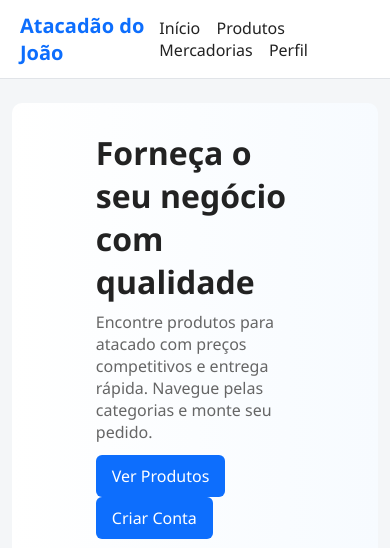
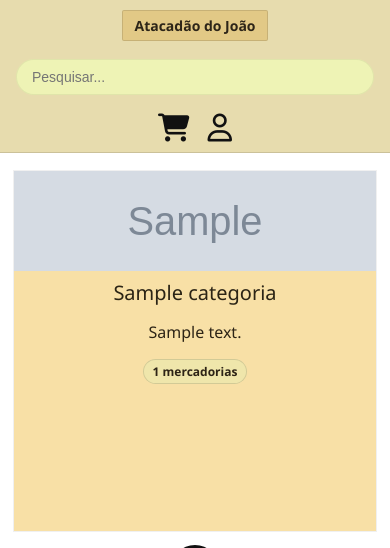
Before and after one commit to JoaoOtavio13/Vendas, a Django app: page / in a window 390 px wide. Shown: the top 548 px of the page. Run offline with Django 5.2, Linux system fonts and the light colour scheme; tables that the repository leaves empty hold one stand-in row (values such as "Sample post"); grey boxes marked "Sample" are stand-in pictures.

Commit message:
feat: add image fields to core crm models

```diff
--- a/Vendas/models.py
+++ b/Vendas/models.py
@@ -12,6 +12,7 @@ class Usuario(AbstractUser):
     endereco = models.TextField(blank=True, null=True)
     cidade = models.CharField(max_length=100, blank=True, null=True)
     email = models.EmailField(blank=True, null=True)
+    imagem = models.ImageField(upload_to='usuarios/', blank=True, null=True)
 
     def __str__(self):
         # Ensure __str__ always returns a string (fallback to username)
@@ -23,6 +24,7 @@ User = Usuario
 class Categoria(models.Model):
     nome = models.CharField(max_length=100)
     descricao = models.TextField()
+    imagem = models.ImageField(upload_to='categorias/', blank=True, null=True)
 
     def __str__(self):
         return self.nome
@@ -31,6 +33,7 @@ class Mercadoria(models.Model):
     nome = models.CharField(max_length=100)
     categoria_id = models.ForeignKey(Categoria, on_delete=models.CASCADE)
     descricao = models.TextField()
+    imagem = models.ImageField(upload_to='mercadorias/', blank=True, null=True)
 
     def __str__(self):
         return self.nome
@@ -39,6 +42,7 @@ class Produto(models.Model):
     nome = models.CharField(max_length=100)
     mercadoria_id = models.ForeignKey(Mercadoria, on_delete=models.CASCADE)
     preco = models.DecimalField(max_digits=10, decimal_places=2)
+    imagem = models.ImageField(upload_to='produtos/', blank=True, null=True)
 
     def __str__(self):
         return self.nome
--- a/Vendas/static/Vendas/css/style.css
+++ b/Vendas/static/Vendas/css/style.css
@@ -1,38 +1,62 @@
 :root{
-    --bg:#f4f6f8;
-    --primary:#0d6efd;
-    --text:#222;
-    --muted:#666;
+    --bg:#ffffff;
+    --header:#e7dcae;
+    --card:#f8e0a6;
+    --accent:#f4f0cc;
+    --text:#2b2415;
+    --muted:#4b4333;
+    --line:#d7c78e;
 }
-body{font-family:Segoe UI, Arial, sans-serif;background:var(--bg);color:var(--text);margin:0;padding:0}
-.header{background:#fff;border-bottom:1px solid #e1e4e8;padding:12px 20px;display:flex;justify-content:space-between;align-items:center}
-.header .brand{font-weight:700;color:var(--primary);font-size:1.25rem}
-.header nav a{margin-left:12px;color:var(--text);text-decoration:none}
-.container{max-width:1100px;margin:24px auto;padding:0 16px}
+body{font-family:Segoe UI, Arial, sans-serif;background:var(--bg);color:var(--text);margin:0;padding:0;min-height:100vh}
+.topbar{background:var(--header);display:grid;grid-template-columns:auto 1fr auto;align-items:center;gap:18px;padding:10px 16px;border-bottom:1px solid rgba(0,0,0,.12)}
+.brand-chip{background:#e2c986;color:#2d2518;font-weight:700;padding:6px 12px;border-radius:2px;font-size:14px;box-shadow:inset 0 0 0 1px rgba(0,0,0,.12)}
+.search-wrap{display:flex;justify-content:flex-start}
+.search-input{width:min(100%, 290px);border:0;background:#eef3b5;border-radius:18px;padding:10px 16px;font-size:14px;outline:none;box-shadow:inset 0 0 0 1px rgba(0,0,0,.06)}
+.topbar-icons{display:flex;align-items:center;gap:18px;font-size:34px;line-height:1}
+.topbar-icons a{color:#111;text-decoration:none}
+.page-shell{width:100%;min-height:calc(100vh - 104px - 40px);display:flex;justify-content:center;align-items:flex-start;padding:0 0 0}
 .card{background:#fff;border:1px solid #e6e9ee;padding:16px;border-radius:8px;margin-bottom:16px;box-shadow:0 6px 18px rgba(15,23,42,0.03)}
-.footer{background:#fff;border-top:1px solid #e1e4e8;padding:12px 20px;text-align:center;color:var(--muted);font-size:0.9rem;margin-top:40px}
+.footer-bar{height:40px;background:#dccd8d;border-top:1px solid rgba(0,0,0,.18);display:grid;grid-template-columns:auto 1fr;align-items:center;padding:0 10px;gap:10px;position:sticky;bottom:0}
+.footer-social{display:flex;align-items:center;gap:14px;font-size:24px}
+.footer-social a{color:#111;text-decoration:none;display:inline-flex}
+.footer-copy{text-align:center;font-size:16px;color:#1f1a10;padding-right:16px}
+
+.showcase{position:relative;width:min(100%, 706px);padding:40px 28px 24px 28px;min-height:calc(100vh - 144px);box-sizing:border-box}
+.cards-row{display:grid;grid-template-columns:repeat(3, 1fr);gap:38px;align-items:start}
+.showcard{background:var(--card);box-shadow:0 0 0 1px rgba(0,0,0,.06);overflow:hidden;min-height:360px;display:flex;flex-direction:column}
+.showcard img{width:100%;height:100px;object-fit:cover;display:block}
+.showcard-body{padding:10px 8px 14px 8px;display:flex;flex-direction:column;align-items:center;text-align:center;gap:18px}
+.showcard-body h2{font-size:20px;font-weight:400;margin:0;line-height:1.2}
+.showcard-body p{font-size:16px;line-height:1.15;margin:0;color:#2d2416;max-width:92%}
+.card-badge{display:inline-flex;align-items:center;justify-content:center;padding:4px 10px;border-radius:999px;background:#efe6ab;color:#2d2416;font-size:12px;font-weight:700;box-shadow:inset 0 0 0 1px rgba(0,0,0,.12)}
+.side-next{position:absolute;right:-6px;top:50%;transform:translateY(-50%);width:42px;height:42px;border-radius:50%;border:3px solid #111;background:#f5f0a6;display:flex;align-items:center;justify-content:center;color:#111;text-decoration:none;box-shadow:0 0 0 2px #f6e49a inset}
+.side-next i{font-size:24px}
+.slider-dots{display:flex;justify-content:center;gap:10px;margin-top:16px}
+.dot{width:10px;height:10px;border-radius:50%;background:#111;opacity:.45}
+.dot.active{opacity:1}
+.dashboard-strip{display:grid;grid-template-columns:repeat(3,1fr);gap:14px;margin-top:18px;padding:8px 0}
+.dashboard-item{background:rgba(255,255,255,.55);border:1px solid rgba(0,0,0,.08);border-radius:10px;padding:12px 10px;display:flex;flex-direction:column;align-items:center;gap:6px;text-align:center}
+.dashboard-item strong{font-size:18px}
+.dashboard-item span{font-size:13px;color:#2d2416}
+
 .page-title{font-size:1.75rem;margin-bottom:12px}
 .grid{display:grid;grid-template-columns:repeat(auto-fit,minmax(240px,1fr));gap:18px}
 .product{padding:12px;border:1px solid #eee;border-radius:8px;background:#fff}
 .product h3{margin:0 0 8px 0}
-.btn{display:inline-block;padding:8px 12px;background:var(--primary);color:#fff;border-radius:6px;text-decoration:none}
+.btn{display:inline-block;padding:8px 12px;background:#0d6efd;color:#fff;border-radius:6px;text-decoration:none}
 .meta{color:var(--muted);font-size:0.9rem}
-
-/* Hero */
-.hero{display:flex;align-items:center;justify-content:space-between;background:linear-gradient(90deg,#ffffff 0%, #f7fbff 100%);padding:28px;border-radius:10px;margin-bottom:20px}
-.hero .lead{max-width:64%}
-.hero h1{margin:0 0 8px 0;font-size:2rem}
-.hero p{margin:0;color:var(--muted)}
-.hero .hero-cta{margin-top:12px}
-.hero .hero-cta .btn{padding:10px 16px}
-.hero .hero-image{width:32%;text-align:right}
-.hero .hero-image img{max-width:100%;border-radius:8px}
-
-/* Product card image */
-.product img{width:100%;height:140px;object-fit:cover;border-radius:6px;margin-bottom:8px}
-.product .meta{margin-top:6px}
-
-/* Small helpers */
 .muted{color:var(--muted)}
 
-@media(max-width:800px){.hero{flex-direction:column}.hero .hero-image{width:100%;text-align:center;margin-top:12px}.container{padding:0 12px}}
+@media(max-width:720px){
+    .topbar{grid-template-columns:1fr;justify-items:center}
+    .search-wrap{width:100%;justify-content:center}
+    .search-input{width:100%;max-width:360px}
+    .topbar-icons{font-size:28px}
+    .page-shell{min-height:auto}
+    .showcase{width:100%;padding:18px 14px 24px}
+    .cards-row{grid-template-columns:1fr;gap:16px}
+    .side-next{position:static;transform:none;margin:14px auto 0}
+    .dashboard-strip{grid-template-columns:1fr}
+    .footer-bar{grid-template-columns:1fr;justify-items:center;height:auto;padding:8px 10px}
+    .footer-copy{padding-right:0;font-size:14px}
+}
--- a/Vendas/templates/html/base.html
+++ b/Vendas/templates/html/base.html
@@ -9,20 +9,26 @@
     <link rel="stylesheet" href="https://cdnjs.cloudflare.com/ajax/libs/font-awesome/6.5.1/css/all.min.css">
 </head>
 <body>
-    <header class="header">
-        <div class="brand">Atacadão do João</div>
-        <nav>
-            <a href="/">Início</a>
-            <a href="/produtos/">Produtos</a>
-            <a href="/mercadorias/">Mercadorias</a>
-            <a href="/perfil/">Perfil</a>
-        </nav>
+    <header class="topbar">
+        <div class="brand-chip">Atacadão do João</div>
+        <div class="search-wrap">
+            <input type="text" class="search-input" placeholder="Pesquisar...">
+        </div>
+        <div class="topbar-icons" aria-label="Atalhos">
+            <a href="/produtos/" title="Carrinho"><i class="fa-solid fa-cart-shopping"></i></a>
+            <a href="/perfil/" title="Perfil"><i class="fa-regular fa-user"></i></a>
+        </div>
     </header>
-    <main class="container">
+    <main class="page-shell">
         {% block content %}{% endblock %}
     </main>
-    <footer class="footer">
-        &copy; {% now "Y" %} - Vendas App — Todos os direitos reservados
+    <footer class="footer-bar">
+        <div class="footer-social">
+            <a href="#" aria-label="Instagram"><i class="fa-brands fa-instagram"></i></a>
+            <a href="#" aria-label="WhatsApp"><i class="fa-brands fa-whatsapp"></i></a>
+            <a href="#" aria-label="LinkedIn"><i class="fa-brands fa-linkedin"></i></a>
+        </div>
+        <div class="footer-copy">&copy; {% now "Y" %} Atacadão do João - Todos os direitos reservados.</div>
     </footer>
 </body>
 </html>
--- a/Vendas/templates/html/cadastro.html
+++ b/Vendas/templates/html/cadastro.html
@@ -5,7 +5,7 @@
 {% block content %}
     <div class="page-title">Cadastro de usuário</div>
     <div class="card">
-        <form method="post" action="{% url 'cadastro' %}">
+        <form method="post" action="{% url 'cadastro' %}" enctype="multipart/form-data">
             {% csrf_token %}
             {{ form.as_p }}
             <button class="btn" type="submit">Cadastrar</button>
--- a/Vendas/templates/html/criar_categoria.html
+++ b/Vendas/templates/html/criar_categoria.html
@@ -6,7 +6,7 @@
 </head>
 <body>
     <h1>Criar Categoria</h1>
-    <form method="post">{% csrf_token %}
+    <form method="post" enctype="multipart/form-data">{% csrf_token %}
         {{ form.as_p }}
         <button type="submit">Criar</button>
     </form>
--- a/Vendas/templates/html/criar_mercadoria.html
+++ b/Vendas/templates/html/criar_mercadoria.html
@@ -6,7 +6,7 @@
 </head>
 <body>
     <h1>Criar Mercadoria</h1>
-    <form method="post">{% csrf_token %}
+    <form method="post" enctype="multipart/form-data">{% csrf_token %}
         {{ form.as_p }}
         <button type="submit">Criar</button>
     </form>
--- a/Vendas/templates/html/criar_produto.html
+++ b/Vendas/templates/html/criar_produto.html
@@ -6,7 +6,7 @@
 </head>
 <body>
     <h1>Criar Produto</h1>
-    <form method="post">{% csrf_token %}
+    <form method="post" enctype="multipart/form-data">{% csrf_token %}
         {{ form.as_p }}
         <button type="submit">Criar</button>
     </form>
--- a/Vendas/templates/html/criar_venda.html
+++ b/Vendas/templates/html/criar_venda.html
@@ -5,7 +5,7 @@
 {% block content %}
     <div class="page-title">Criar Venda</div>
     <div class="card">
-        <form method="post">
+        <form method="post" enctype="multipart/form-data">
             {% csrf_token %}
             {{ form.as_p }}
             <button class="btn" type="submit">Salvar venda</button>
--- a/Vendas/templates/html/editar_categoria.html
+++ b/Vendas/templates/html/editar_categoria.html
@@ -6,7 +6,7 @@
 </head>
 <body>
     <h1>Editar Categoria</h1>
-    <form method="post">{% csrf_token %}
+    <form method="post" enctype="multipart/form-data">{% csrf_token %}
         {{ form.as_p }}
         <button type="submit">Salvar</button>
     </form>
--- a/Vendas/templates/html/editar_mercadoria.html
+++ b/Vendas/templates/html/editar_mercadoria.html
@@ -6,7 +6,7 @@
 </head>
 <body>
     <h1>Editar Mercadoria</h1>
-    <form method="post">{% csrf_token %}
+    <form method="post" enctype="multipart/form-data">{% csrf_token %}
         {{ form.as_p }}
         <button type="submit">Salvar</button>
     </form>
--- a/Vendas/templates/html/editar_produto.html
+++ b/Vendas/templates/html/editar_produto.html
@@ -6,7 +6,7 @@
 </head>
 <body>
     <h1>Editar Produto</h1>
-    <form method="post">{% csrf_token %}
+    <form method="post" enctype="multipart/form-data">{% csrf_token %}
         {{ form.as_p }}
         <button type="submit">Salvar</button>
     </form>
--- a/Vendas/templates/html/editar_usuario.html
+++ b/Vendas/templates/html/editar_usuario.html
@@ -6,7 +6,7 @@
 </head>
 <body>
     <h1>Editar Usuário</h1>
-    <form method="post">{% csrf_token %}
+    <form method="post" enctype="multipart/form-data">{% csrf_token %}
         {{ form.as_p }}
         <button type="submit">Salvar</button>
     </form>
--- a/Vendas/templates/html/editar_venda.html
+++ b/Vendas/templates/html/editar_venda.html
@@ -6,7 +6,7 @@
     <div class="page-title">Adicionar item na Venda #{{ venda.id }}</div>
     <div class="card">
         <p class="meta">Cliente: {{ venda.usuario_id.nome|default:venda.usuario_id.username }}</p>
-        <form method="post">
+        <form method="post" enctype="multipart/form-data">
             {% csrf_token %}
             {{ form.as_p }}
             <button class="btn" type="submit">Adicionar item</button>
--- a/Vendas/templates/html/index.html
+++ b/Vendas/templates/html/index.html
@@ -3,40 +3,55 @@
 {% block title %}Início - Atacadão do João{% endblock %}
 
 {% block content %}
-    <section class="hero">
-        <div class="lead">
-            <h1>Forneça o seu negócio com qualidade</h1>
-            <p class="muted">Encontre produtos para atacado com preços competitivos e entrega rápida. Navegue pelas categorias e monte seu pedido.</p>
-            <div class="hero-cta">
-                <a class="btn" href="/produtos/">Ver Produtos</a>
-                <a class="btn" href="/cadastro/">Criar Conta</a>
+    <section class="showcase">
+        <div class="cards-row">
+            {% for categoria in categorias %}
+            <article class="showcard">
+                {% if categoria.imagem %}
+                    <img src="{{ categoria.imagem.url }}" alt="{{ categoria.nome }}">
+                {% else %}
+                    <img src="https://picsum.photos/300/200?sig={{ categoria.id }}" alt="{{ categoria.nome }}">
+                {% endif %}
+                <div class="showcard-body">
+                    <h2>{{ categoria.nome }}</h2>
+                    <p>{{ categoria.descricao }}</p>
+                    <span class="card-badge">{{ categoria.total_mercadorias }} mercadorias</span>
                 </div>
+            </article>
+            {% empty %}
+            <article class="showcard">
+                <div class="showcard-body">
+                    <h2>Nenhuma categoria cadastrada</h2>
+                    <p>Cadastre categorias no sistema para que elas apareçam aqui.</p>
                 </div>
-        <div class="hero-image">
-            <img src="https://picsum.photos/520/320?store" alt="Loja">
+            </article>
+            {% endfor %}
         </div>
-    </section>
 
-    <div class="page-title">Categorias em destaque</div>
+        <a class="side-next" href="/produtos/" aria-label="Próximo">
+            <i class="fa-solid fa-chevron-right"></i>
+        </a>
 
-    <section class="grid">
-        <div class="product card">
-            <img src="https://picsum.photos/400/240?food" alt="Alimentos">
-            <h3>Alimentos</h3>
-            <p class="muted">Produtos alimentícios para revenda.</p>
-            <a class="btn" href="/produtos/">Ver</a>
+        <div class="slider-dots" aria-hidden="true">
+            <span class="dot active"></span>
+            <span class="dot"></span>
+            <span class="dot"></span>
+            <span class="dot"></span>
         </div>
-        <div class="product card">
-            <img src="https://picsum.photos/400/240?electronics" alt="Tecnologia">
-            <h3>Tecnologia</h3>
-            <p class="muted">Eletrônicos e acessórios.</p>
-            <a class="btn" href="/produtos/">Ver</a>
+
+        <div class="dashboard-strip">
+            <div class="dashboard-item">
+                <strong>{{ total_mercadorias }}</strong>
+                <span>Mercadorias cadastradas</span>
             </div>
-        <div class="product card">
-            <img src="https://picsum.photos/400/240?furniture" alt="Móveis">
-            <h3>Móveis</h3>
-            <p class="muted">Móveis e decoração.</p>
-            <a class="btn" href="/produtos/">Ver</a>
+            <div class="dashboard-item">
+                <strong>{{ total_produtos }}</strong>
+                <span>Produtos cadastrados</span>
+            </div>
+            <div class="dashboard-item">
+                <strong>R$ {{ resumo_financeiro.faturamento_total }}</strong>
+                <span>Faturamento total</span>
+            </div>
         </div>
     </section>
 {% endblock %}
--- a/Vendas/templates/html/mercadorias.html
+++ b/Vendas/templates/html/mercadorias.html
@@ -6,8 +6,12 @@
     <div class="page-title">Mercadorias</div>
     <div class="grid">
         {% for m in mercadorias %}
-            <div class="card">
+            <div class="card media-card">
+                {% if m.imagem %}
+                    <img class="media-thumb" src="{{ m.imagem.url }}" alt="{{ m.nome }}">
+                {% endif %}
                 <h3>{{ m.nome }}</h3>
+                <div class="meta">Categoria: {{ m.categoria_id.nome }}</div>
                 <div class="meta">{{ m.descricao }}</div>
             </div>
         {% empty %}
--- a/Vendas/templates/html/perfil.html
+++ b/Vendas/templates/html/perfil.html
@@ -5,6 +5,9 @@
 {% block content %}
     <div class="page-title">Perfil de {{ usuario.nome }}</div>
     <div class="card">
+        {% if usuario.imagem %}
+            <img class="profile-photo" src="{{ usuario.imagem.url }}" alt="{{ usuario.nome|default:usuario.username }}">
+        {% endif %}
         <p><strong>Username:</strong> {{ usuario.username }}</p>
         <p class="meta">Email: {{ usuario.email }}</p>
     </div>
--- a/Vendas/templates/html/produtos.html
+++ b/Vendas/templates/html/produtos.html
@@ -8,7 +8,10 @@
 
     <div class="grid">
         {% for produto in produtos %}
-            <div class="product">
+            <div class="product media-card">
+                {% if produto.imagem %}
+                    <img class="media-thumb" src="{{ produto.imagem.url }}" alt="{{ produto.nome }}">
+                {% endif %}
                 <h3>{{ produto.nome }}</h3>
                 <div class="meta">R$ {{ produto.preco }}</div>
                 <div class="meta">Mercadoria: {{ produto.mercadoria_id.nome }}</div>
--- a/Vendas/views.py
+++ b/Vendas/views.py
@@ -5,6 +5,7 @@ from django.contrib.auth import authenticate, login as login_django, logout
 from django.contrib.auth.decorators import login_required
 from django.contrib import messages
 from django.core.paginator import Paginator
+from django.db.models import Count
 from django.views.generic import ListView, DetailView
 from django.contrib.auth.mixins import LoginRequiredMixin
 from django.views.decorators.csrf import csrf_exempt
@@ -15,12 +16,16 @@ from django.db import transaction
 
 #Listagem de categorias
 def index(request):
-    categorias = Categoria.objects.all()
+    categorias = Categoria.objects.all().annotate(total_mercadorias=Count('mercadoria'))
     paginator = Paginator(categorias, 3)
     page_number = request.GET.get('page')
     categorias = paginator.get_page(page_number)
+    resumo_financeiro = ResumoFinanceiro.get_solo()
     context={
-        'categorias': categorias
+        'categorias': categorias,
+        'resumo_financeiro': resumo_financeiro,
+        'total_produtos': Produto.objects.count(),
+        'total_mercadorias': Mercadoria.objects.count(),
     }
     return render(request, 'html/index.html', context)
 
@@ -104,7 +109,7 @@ def editar_venda(request, pk):
 #crud de usuarios
 def cadastro_usuario(request):
     if request.method == 'POST':
-        form = UsuarioForm(request.POST)
+        form = UsuarioForm(request.POST, request.FILES)
         if form.is_valid():
             form.save()
             messages.success(request, 'Cadastro realizado com sucesso!')
@@ -180,7 +185,7 @@ def logout_view(request):
 def editar_usuario(request,id):
     usuario = Usuario.objects.get(id=request.user.id)
     if request.method == 'POST':
-        form = UsuarioEditForm(request.POST, instance=usuario)
+        form = UsuarioEditForm(request.POST, request.FILES, instance=usuario)
         if form.is_valid():
             form.save()
             messages.success(request, 'Perfil editado com sucesso!')
@@ -205,7 +210,7 @@ def criar_categoria(request):
         messages.error(request, 'Acesso negado. Apenas administradores podem criar categorias.')
         return redirect('index')
     if request.method == 'POST':
-        form = CategoriaForm(request.POST)
+        form = CategoriaForm(request.POST, request.FILES)
         if form.is_valid():
             form.save()
             messages.success(request, 'Categoria criada com sucesso!')
@@ -224,7 +229,7 @@ def editar_categoria(request, categoria_id):
         return redirect('index')
     categoria = get_object_or_404(Categoria, id=categoria_id)
     if request.method == 'POST':
-        form = CategoriaForm(request.POST, instance=categoria)
+        form = CategoriaForm(request.POST, request.FILES, instance=categoria)
         if form.is_valid():
             form.save()
             messages.success(request, 'Categoria editada com sucesso!')
@@ -268,7 +273,7 @@ def criar_mercadoria(request):
         messages.error(request, 'Acesso negado. Apenas administradores podem criar mercadorias.')
         return redirect('index')
     if request.method == 'POST':
-        form = MercadoriaForm(request.POST)
+        form = MercadoriaForm(request.POST, request.FILES)
         if form.is_valid():
             form.save()
             messages.success(request, 'Mercadoria criada com sucesso!')
@@ -287,7 +292,7 @@ def editar_mercadoria(request, mercadoria_id):
         return redirect('index')
     mercadoria = get_object_or_404(Mercadoria, id=mercadoria_id)
     if request.method == 'POST':
-        form = MercadoriaForm(request.POST, instance=mercadoria)
+        form = MercadoriaForm(request.POST, request.FILES, instance=mercadoria)
         if form.is_valid():
             form.save()
             messages.success(request, 'Mercadoria editada com sucesso!')
@@ -331,7 +336,7 @@ def criar_produto(request):
         messages.error(request, 'Acesso negado. Apenas administradores podem criar produtos.')
         return redirect('index')
     if request.method == 'POST':
-        form = ProdutoForm(request.POST)
+        form = ProdutoForm(request.POST, request.FILES)
         if form.is_valid():
             form.save()
             messages.success(request, 'Produto criado com sucesso!')
@@ -350,7 +355,7 @@ def editar_produto(request, produto_id):
         return redirect('index')
     produto = get_object_or_404(Produto, id=produto_id)
     if request.method == 'POST':
-        form = ProdutoForm(request.POST, instance=produto)
+        form = ProdutoForm(request.POST, request.FILES, instance=produto)
         if form.is_valid():
             form.save()
             messages.success(request, 'Produto editado com sucesso!')
```
Also changed, not shown: Vendas/forms.py (+21 -5 lines), Vendas/migrations/0010_categoria_imagem_mercadoria_imagem_produto_imagem_and_more.py (added). Lines whose indentation alone changed are shown as unchanged.
